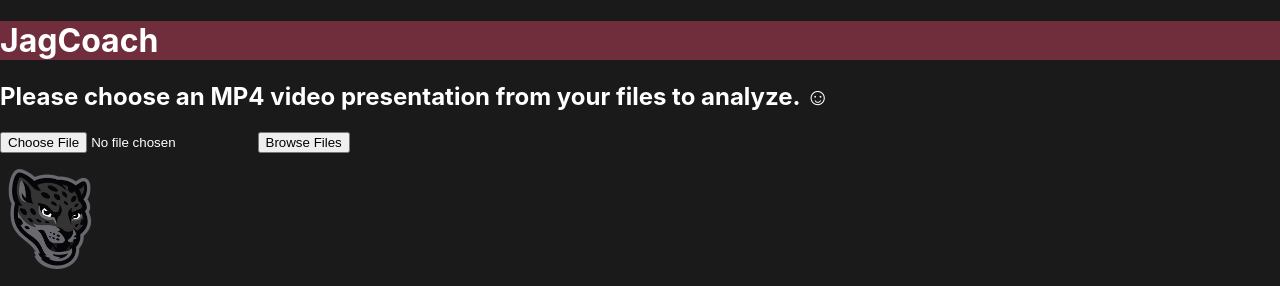
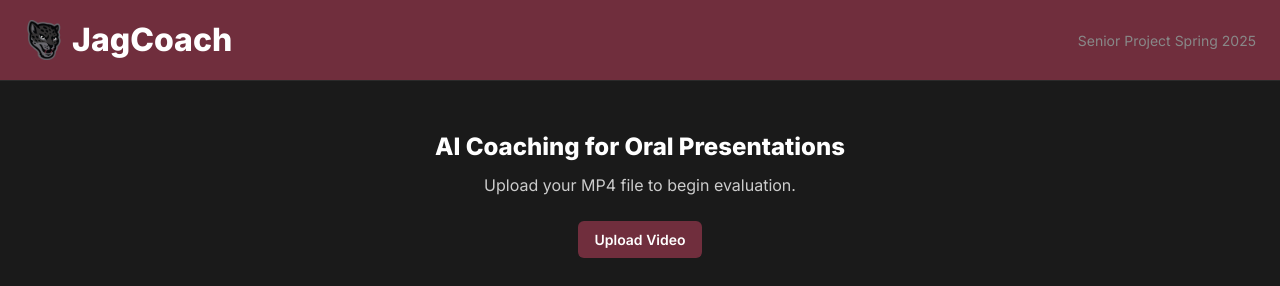
Before and after one commit to MusongKwon/JagCoach, a Flask app: page / in a window 1280 px wide. Shown: the top 286 px of the page. Run offline with Flask 3, Linux system fonts and the light colour scheme; some libraries are stand-ins or nearby versions.

Commit message:
Update index.html

```diff
--- a/JagCoachUI/templates/index.html
+++ b/JagCoachUI/templates/index.html
@@ -1,45 +1,74 @@
-{% extends "base.html" %}
+<!DOCTYPE html>
+<html lang="en">
+<head>
+  <meta charset="UTF-8" />
+  <meta name="viewport" content="width=device-width, initial-scale=1.0" />
+  <title>JagCoach</title>
 
-{% block title %}JagCoach - Home{% endblock %}
+  <link href="https://fonts.googleapis.com/css2?family=Inter:wght@400;600;800&display=swap" rel="stylesheet">
+  <script src="https://cdn.tailwindcss.com"></script>
+  <link rel="stylesheet" href="{{ url_for('static', filename='css/style.css') }}">
+</head>
 
-{% block content %}
-    <h2>Please choose an MP4 video presentation from your files to analyze. ☺</h2>
+<body>
+  <header class="border-b py-4 px-6 flex justify-between items-center" style="border-color: #2a2a2a;">
+    <div class="flex items-center gap-2">
+      <img src="{{ url_for('static', filename='images/jaguar-head.png') }}" alt="Jaguar Logo" class="w-10 h-10" />
+      <h1>JagCoach</h1>
+    </div>
+    <span style="color: #888888; font-size: 14px;">Senior Project Spring 2025</span>
+  </header>
 
-    <div class="file-frame">
-        <input type="file" id="fileInput" class="hidden-file-input" accept="video/*">
-        <button class="file-button" onclick="document.getElementById('fileInput').click()">Browse Files</button>
-        <p id="fileName" style="color: white; margin-top: 10px;"></p>
+  <section class="max-w-3xl mx-auto text-center px-4 py-12">
+    <h2>AI Coaching for Oral Presentations</h2>
+    <p style="color: #cccccc; margin-top: 0.5rem;">Upload your MP4 file to begin evaluation.</p>
+    <label for="fileInput" class="button mt-6 inline-block">Upload Video</label>
+    <input type="file" id="fileInput" class="hidden" accept="video/mp4" />
+    <p id="fileName" class="text-sm text-green-400 mt-2 italic"></p>
+  </section>
+
+  <main class="max-w-5xl mx-auto px-4 grid md:grid-cols-2 gap-6 pb-12">
+
+    <!-- This is the Video Preview. Just shows the uploaded video. Was thinking of somehow adding a thumbnail to it
+    form the video the user uploads. -->
+    <div class="panel">
+      <h3>Video Preview</h3>
+      <video id="vPlayback" controls>
+        <source src="" type="video/mp4" />
+        Your browser doesn't support video.
+      </video>
     </div>
 
-    {% if message %}
-        <div class="upload-message">
-            <p>{{ message }}</p>
-            <p>File saved at: {{ file_path }}</p>
-        </div>
-    {% endif %}
-
-    <div id="img">
-        <img src="{{ url_for('static', filename='images/jaguar-head.png') }}" alt="Jaguar Logo" width="100" height="100">
+    <!-- The Evaluation Portion. Holds the output of the evaluation. -->
+    <div class="panel" id="evaluationContainer">
+      <h3>Evaluation</h3>
+      <p id="evaluationResult">Upload a video to begin analysis.</p>
+      <div class="evaluation-loader-wrapper">
+        <div id="evaluationSpinner" class="loader hidden"></div>
+      </div>
     </div>
 
-    <video id="vPlayback" width="320" height="240" controls>
-        <source src="" type="video/mp4">
-    </video>
-
-    <h3 id="evaluationTitle">Our Evaluation</h3>
-    <div id="evaluationContainer">
-        <p id="evaluationResult">Upload Presentation to Receive Evaluation</p>
-        <div id="evaluationSpinner" class="loader hidden"></div>
+    <!-- The Transcript Portion. Holds the container to show the transcript. -->
+    <div class="md:col-span-2 panel">
+      <div class="flex justify-between items-center">
+        <h3>Transcript</h3>
+        <button id="toggleButton" onclick="toggleTranscript()">Show Transcript</button>
+      </div>
+      <div id="transcriptContainer" class="hidden">
+        <p id="transcriptResult">Upload a video to begin transcription.</p>
+        <p id="ellipsis">. . .</p>
+        <div class="transcript-loader-wrapper">
+          <div id="loadSpinner" class="loader hidden"></div>
+        </div>
+      </div>
     </div>
 
-    <div id="transcriptControls">
-        <button id="toggleButton">Toggle Transcription</button>
-    </div>
+  </main>
 
-    <h3 id="transcriptTitle">Transcription Output:</h3>
-    <div id="transcriptContainer">
-        <p id="transcriptResult">Upload Video to Transcribe</p>
-        <p id="ellipsis" style="display:none;">. . .</p>
-        <div id="loadSpinner" class="loader hidden"></div>
-    </div>
-{% endblock %}
+  <footer class="border-t py-4 text-center text-sm" style="border-color: #2a2a2a; color: #888888;">
+    &copy; 2025 JagCoach — Built by Musong, Reyden, Jesus, Caleb, & Redhouse.
+  </footer>
+
+  <script src="{{ url_for('static', filename='js/script.js') }}"></script>
+</body>
+</html>
```
